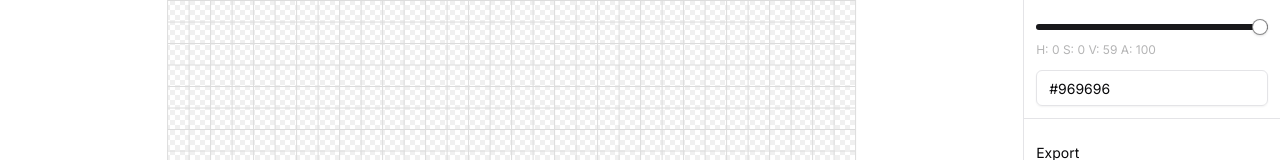
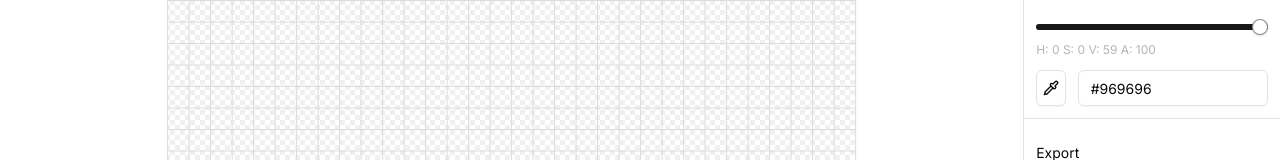
Before and after one commit to geeksplainer/faviconate, a Next.js app in the folder apps/web/: page / in a window 1280 px wide. Shown: the part 427-587 px from the top of the page. Built offline with nearby package versions, Linux system fonts and the light colour scheme.

Commit message:
add pippette

```diff
--- a/apps/web/src/components/FaviconateContext.tsx
+++ b/apps/web/src/components/FaviconateContext.tsx
@@ -39,6 +39,7 @@ export interface FaviconateState {
   checker: boolean;
   selectTool?: SelectionToolCommands;
   zoom?: number;
+  pickingColor?: boolean;
   setTool: (tool: Tool) => void;
   setColor: (color: Color) => void;
   toggleGrid: () => void;
@@ -47,6 +48,7 @@ export interface FaviconateState {
   addDocument?: (document: IconDocument) => void;
   removeDocument?: (index: number) => void;
   setZoom?: (zoom: number) => void;
+  setPickingColor?: (picking: boolean) => void;
 }
 
 const getDefaultControllerProps = (dark: boolean): IconCanvasProps => {
@@ -97,6 +99,7 @@ export const FaviconateProvider = ({
   const dark = resolvedTheme === "dark";
   const [color, setColor] = useState<Color>(new Color(150, 150, 150));
   const [zoom, setZoom] = useState<number>(1);
+  const [pickingColor, setPickingColor] = useState<boolean>(false);
   const [controllerProps, setControllerProps] = useState<IconCanvasProps>(
     getDefaultControllerProps(dark)
   );
@@ -145,6 +148,13 @@ export const FaviconateProvider = ({
     setDocument,
     commit,
     rollback,
+    colorPicking: pickingColor,
+    onColorPicked: (color) => {
+      if (color) {
+        setColor(color);
+        setPickingColor(false);
+      }
+    },
     zoom,
     tool:
       tool === "select"
@@ -225,6 +235,8 @@ export const FaviconateProvider = ({
         checker,
         selectTool: selection,
         zoom,
+        pickingColor,
+        setPickingColor,
         setColor,
         setTool,
         toggleGrid: () => setGrid(!grid),
--- a/apps/web/src/components/color-picker.tsx
+++ b/apps/web/src/components/color-picker.tsx
@@ -3,6 +3,9 @@ import { useEffect, useState } from "react";
 import { Input } from "./ui/input";
 import { Slider } from "./ui/slider";
 import { Range2d } from "./range-2d";
+import { Button } from "./ui/button";
+import { Pipette } from "lucide-react";
+import { cn } from "@/lib/utils";
 
 let hueImg: string | null = null;
 let bgPattern: string | null = null;
@@ -10,15 +13,18 @@ let bgPattern: string | null = null;
 export function ColorPicker({
   value,
   setValue,
+  onPickingChanged,
 }: {
   value: Color;
   setValue: (value: Color) => void;
+  onPickingChanged?: (picking: boolean) => void;
 }) {
   const [text, setText] = useState("");
   const [hue, setHue] = useState(value.hsv[0]);
   const [sat, setSat] = useState(value.hsv[1]);
   const [val, setVal] = useState(value.hsv[2]);
   const [alpha, setAlpha] = useState(value.a * 100);
+  const [picking, setPicking] = useState(false);
 
   const handleSubmit = (e: React.FormEvent) => {
     e.preventDefault();
@@ -29,16 +35,22 @@ export function ColorPicker({
       setHue(h);
       setSat(s);
       setVal(v);
+      setAlpha(color.a * 100);
     } catch {}
   };
 
   useEffect(() => {
-    setValue(Color.fromHsv(hue, sat, val).withAlpha(alpha / 100));
+    const color = Color.fromHsv(hue, sat, val).withAlpha(alpha / 100);
+    setValue(color);
   }, [setValue, hue, sat, val, alpha]);
 
   useEffect(() => {
     setText(value.a < 1 ? value.hexRgba : value.hexRgb);
   }, [value]);
+
+  useEffect(() => {
+    onPickingChanged?.(picking);
+  }, [picking, onPickingChanged]);
 
   if (hueImg === null) {
     hueImg = createHuePattern();
@@ -88,11 +100,21 @@ export function ColorPicker({
         H: {hue} S: {Math.round(sat * 100)} V: {Math.round(val * 100)} A:{" "}
         {alpha}
       </div>
-      <form onSubmit={handleSubmit} className="">
-        <div>
-          <Input value={text} onChange={(e) => setText(e.target.value)} />
-        </div>
-      </form>
+      <div className="flex gap-3">
+        <Button
+          variant="outline"
+          size="icon"
+          className={cn(picking && "bg-primary text-primary-foreground")}
+          onClick={() => setPicking(!picking)}
+        >
+          <Pipette size={16} />
+        </Button>
+        <form onSubmit={handleSubmit} className="">
+          <div>
+            <Input value={text} onChange={(e) => setText(e.target.value)} />
+          </div>
+        </form>
+      </div>
     </div>
   );
 }
--- a/apps/web/src/components/range-2d.tsx
+++ b/apps/web/src/components/range-2d.tsx
@@ -49,7 +49,6 @@ export function Range2d({
     };
 
     function mouseUp() {
-      console.log("up");
       setMouseDownData(null);
       down = false;
     }
--- a/apps/web/src/components/sidebar/bucket.tsx
+++ b/apps/web/src/components/sidebar/bucket.tsx
@@ -7,13 +7,17 @@ import {
 import { ColorPicker } from "../color-picker";
 
 export function Bucket() {
-  const { color, setColor } = useFaviconate();
+  const { color, setColor, setPickingColor } = useFaviconate();
 
   return (
     <SidebarPanel>
       <SidebarPanelTitle>Fill</SidebarPanelTitle>
       <SidebarPanelContent>
-        <ColorPicker value={color} setValue={setColor} />
+        <ColorPicker
+          value={color}
+          setValue={setColor}
+          onPickingChanged={setPickingColor}
+        />
       </SidebarPanelContent>
     </SidebarPanel>
   );
--- a/apps/web/src/components/sidebar/pencil.tsx
+++ b/apps/web/src/components/sidebar/pencil.tsx
@@ -7,13 +7,17 @@ import {
 import { ColorPicker } from "../color-picker";
 
 export function Pencil() {
-  const { color, setColor } = useFaviconate();
+  const { color, setColor, setPickingColor } = useFaviconate();
 
   return (
     <SidebarPanel>
       <SidebarPanelTitle>Pencil</SidebarPanelTitle>
       <SidebarPanelContent>
-        <ColorPicker value={color} setValue={setColor} />
+        <ColorPicker
+          value={color}
+          setValue={setColor}
+          onPickingChanged={setPickingColor}
+        />
       </SidebarPanelContent>
     </SidebarPanel>
   );
--- a/packages/pixler/src/model/IconCanvasController.ts
+++ b/packages/pixler/src/model/IconCanvasController.ts
@@ -266,16 +266,6 @@ export function createIconCanvasController({
   const pointingGestureMove = (
     e: PointingEvent
   ): PointingEventResult | undefined => {
-    if (colorPicking) {
-      const color = colorFromPoint(e.point);
-
-      if (color) {
-        onColorPicked?.(color);
-      }
-
-      return;
-    }
-
     if (tool?.pointingGestureMove) {
       // eslint-disable-next-line consistent-return
       return tool.pointingGestureMove({
```
